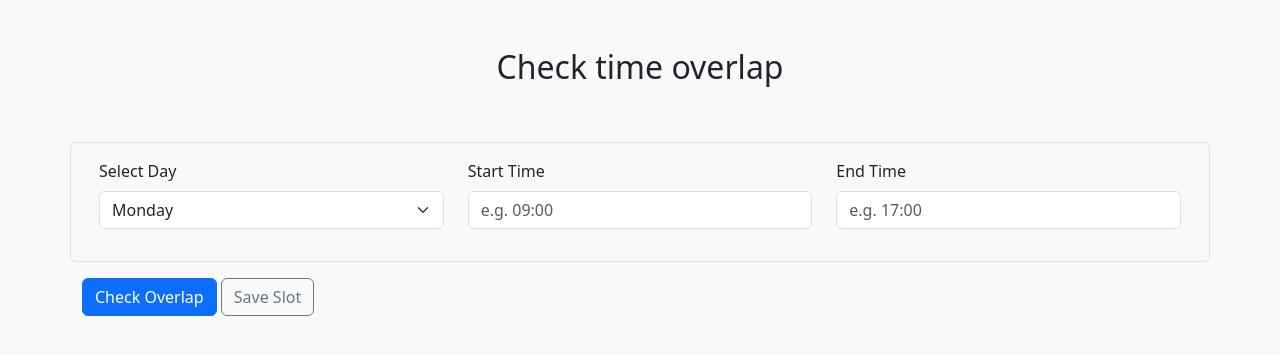
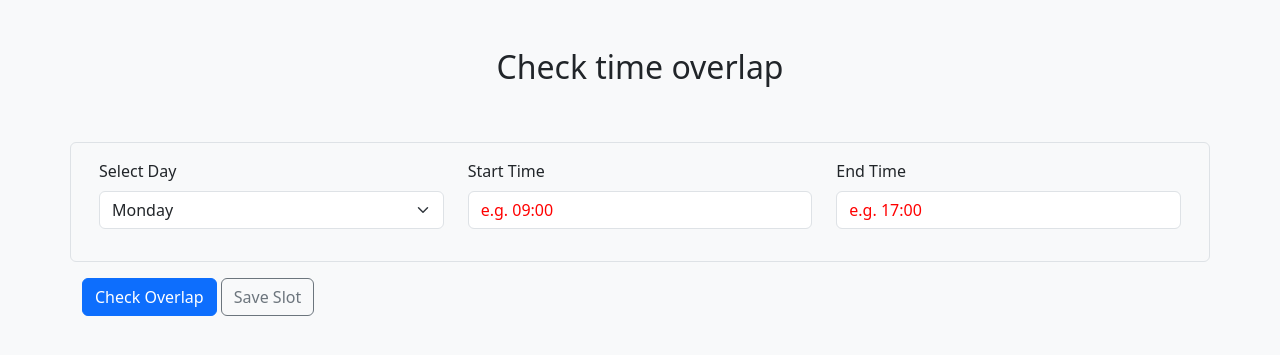
Before and after one commit to bozhko1z/Overlapping-Hours, a Django app: page / in a window 1280 px wide. Shown: the top 355 px of the page. Run offline with Django 5.2, Linux system fonts and the light colour scheme.

Commit message:
loaded css staticly, but now bootstrap overwrites it

```diff
--- a/overlap_project/overlap_app/templates/static/overlap_app/home.html
+++ b/overlap_project/overlap_app/templates/static/overlap_app/home.html
@@ -5,9 +5,9 @@
     <meta charset="UTF-8">
     <meta name="viewport" content="width=device-width, initial-scale=1.0">
     <title>Check Overlap</title>
+     <link href="https://cdn.jsdelivr.net/npm/bootstrap@5.3.3/dist/css/bootstrap.min.css" rel="stylesheet">
     {%load static%}
     <link rel="stylesheet" type="text/css" href="{%static 'overlap_app/style.css'%}">
-    <link href="https://cdn.jsdelivr.net/npm/bootstrap@5.3.3/dist/css/bootstrap.min.css" rel="stylesheet">
 </head>
 <body class="bg-light">
 
@@ -57,7 +57,7 @@
         </form>
 
 
-        <div id="message">
+        <div class="mess">
             {% if result is not None %}
                 {% if result %}
                     <div class="alert alert-success">No Overlap Detected</div>
--- a/overlap_project/overlap_app/templates/static/overlap_app/style.css
+++ b/overlap_project/overlap_app/templates/static/overlap_app/style.css
@@ -1,7 +1,7 @@
-#message{
-    animation: ease-out;
-    transition: 1s;
+.mess{
+    animation: ease-out !important;
+    transition: 1s !important;
 }
 ::placeholder{
-    color: red;
+    color: red !important;
 }
--- a/overlap_project/overlap_project/settings.py
+++ b/overlap_project/overlap_project/settings.py
@@ -118,7 +118,7 @@ USE_TZ = True
 
 STATIC_URL = '/static/'
 
-STATICFILES_DIRS = [BASE_DIR / 'static']
+STATICFILES_DIRS = [BASE_DIR / 'static', 'overlap_project/overlap_app/templates/static']
 
 # Default primary key field type
 # https://docs.djangoproject.com/en/5.2/ref/settings/#default-auto-field
```
